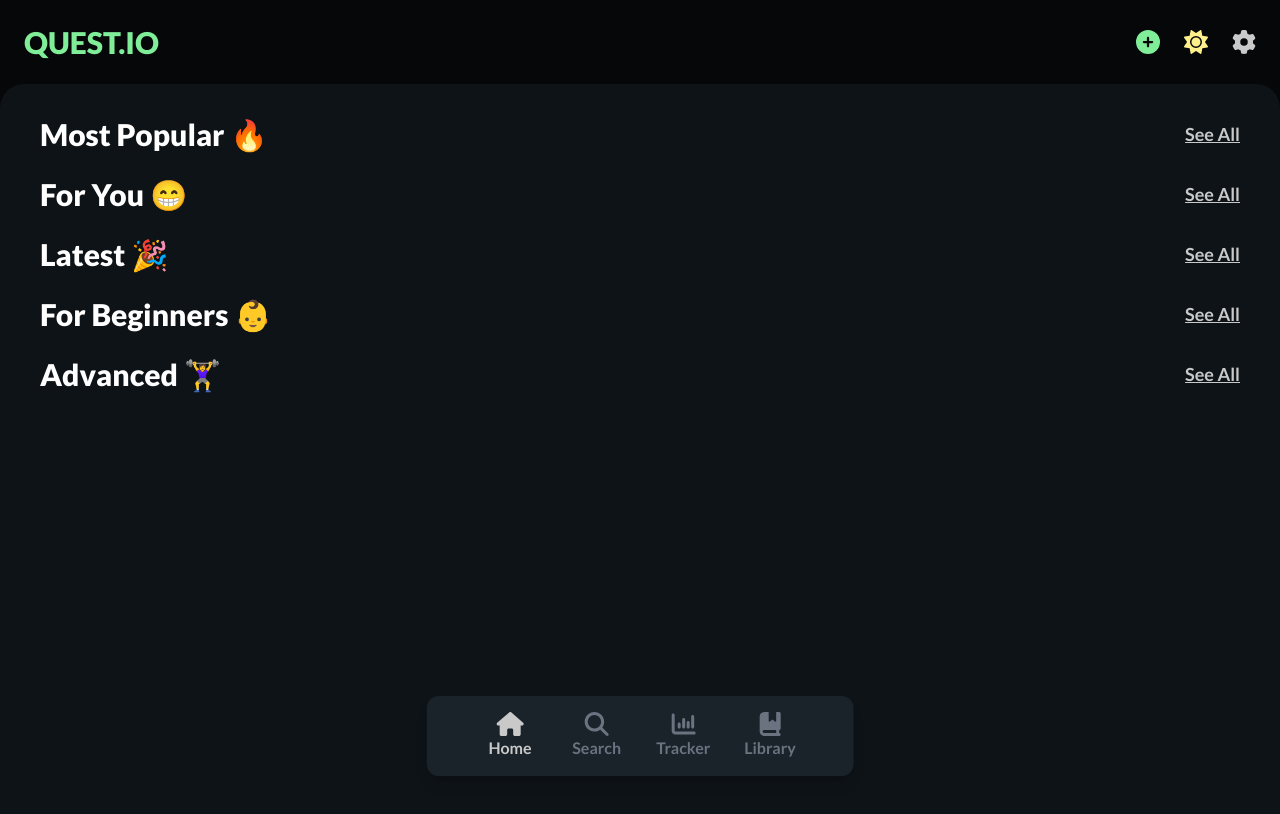
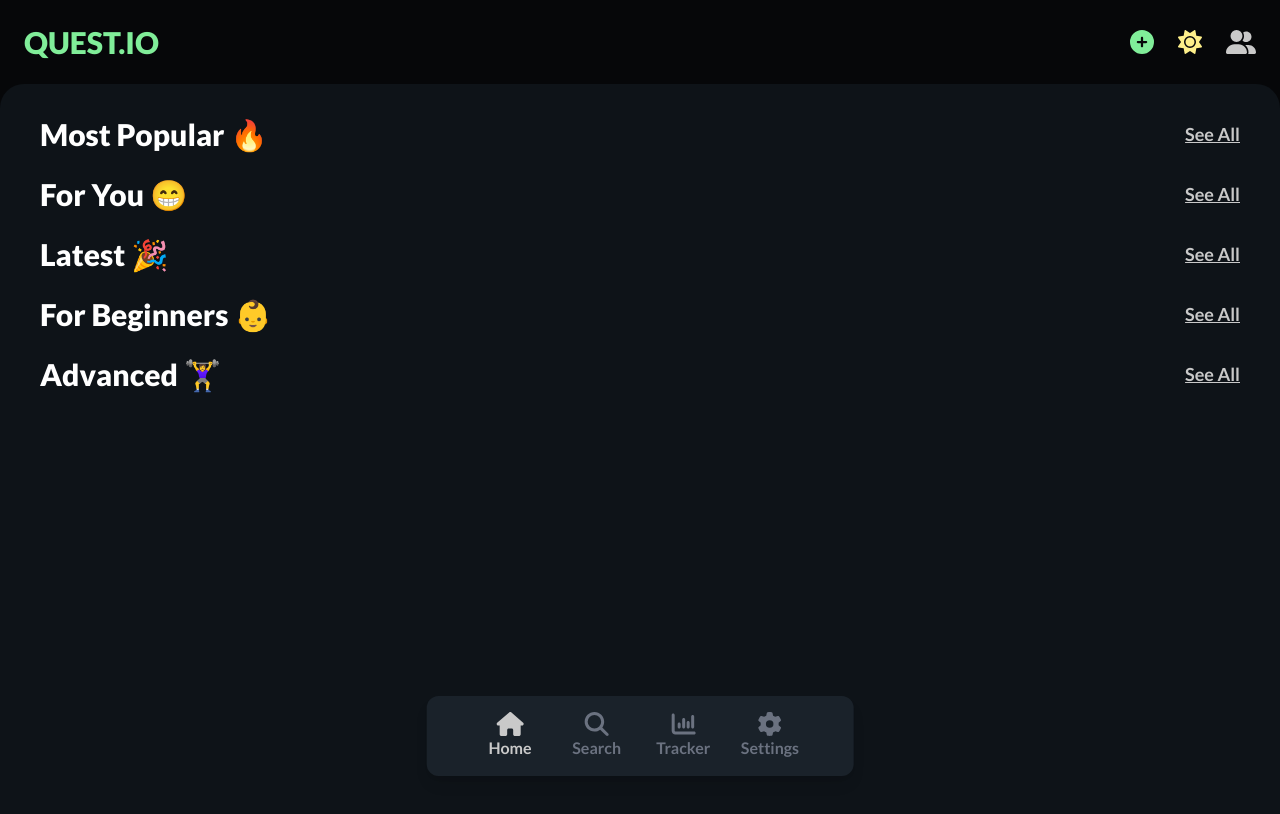
Before and after one commit to dalonga-kohi/questio, a React (Vite) app: page / in a window 1280 px wide. Shown: the top 814 px of the page. Built offline with nearby package versions, Linux system fonts and the light colour scheme.

Commit message:
fix icons

```diff
--- a/src/components/main/interface/IconBar/index.tsx
+++ b/src/components/main/interface/IconBar/index.tsx
@@ -1,6 +1,6 @@
 import Icon from './features/Icon'
 import {
-  faBookBookmark,
+  faGear,
   faChartColumn,
   faHome,
   faMagnifyingGlass,
@@ -12,7 +12,7 @@ const IconBar = () => {
       <Icon link="/" caption="Home" icon={faHome} />
       <Icon link="/search" caption="Search" icon={faMagnifyingGlass} />
       <Icon link="/tracker" caption="Tracker" icon={faChartColumn} />
-      <Icon link="/lib" caption="Library" icon={faBookBookmark} />
+      <Icon link="/settings" caption="Settings" icon={faGear} />
     </nav>
   )
 }
--- /dev/null
+++ b/src/components/main/interface/TopBar/features/FriendIcon.tsx
@@ -0,0 +1,14 @@
+import { FontAwesomeIcon } from '@fortawesome/react-fontawesome'
+import { faUserGroup } from '@fortawesome/free-solid-svg-icons'
+import Tooltip from './Tooltip'
+
+const FriendIcon = () => {
+  return (
+    <button className="group relative">
+      <FontAwesomeIcon className="" icon={faUserGroup} />
+      <Tooltip>Friends</Tooltip>
+    </button>
+  )
+}
+
+export default FriendIcon
--- a/src/components/main/interface/TopBar/features/SettingsIcon.tsx
+++ /dev/null
@@ -1,14 +0,0 @@
-import { FontAwesomeIcon } from '@fortawesome/react-fontawesome'
-import { faGear } from '@fortawesome/free-solid-svg-icons'
-import Tooltip from './Tooltip'
-
-const SettingsIcon = () => {
-  return (
-    <button className="group relative">
-      <FontAwesomeIcon className="" icon={faGear} />
-      <Tooltip>Settings</Tooltip>
-    </button>
-  )
-}
-
-export default SettingsIcon
--- a/src/components/main/interface/TopBar/index.tsx
+++ b/src/components/main/interface/TopBar/index.tsx
@@ -1,5 +1,5 @@
 import AddIcon from './features/AddIcon'
-import SettingsIcon from './features/SettingsIcon'
+import FriendIcon from './features/FriendIcon'
 import ThemeIcon from './features/ThemeIcon'
 import { NavLink } from 'react-router-dom'
 
@@ -12,7 +12,7 @@ const TopBar = () => {
       <div className="text-2xl text-slate-700 dark:text-white-light">
         <AddIcon />
         <ThemeIcon />
-        <SettingsIcon />
+        <FriendIcon />
       </div>
     </aside>
   )
```
